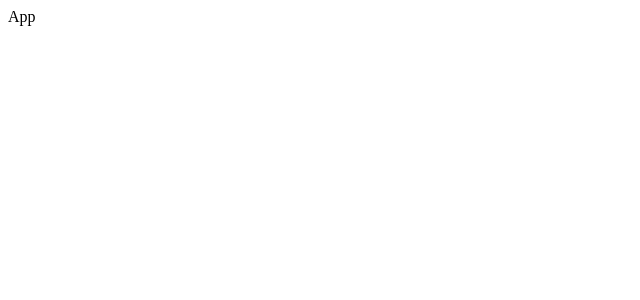
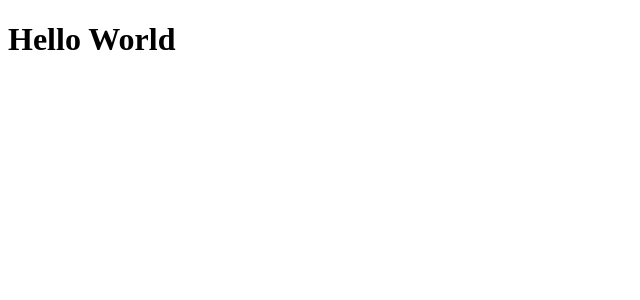
Before and after one commit to Selimology/Movie-Information-Platform, a React (Create React App) app: page / in a window 1280 px wide. Shown: the top 300 px of the page, without its empty margins (0-640 px from the left). Built offline with nearby package versions, Linux system fonts and the light colour scheme.

Commit message:
eslint configuration + initial file setup

```diff
--- a/src/components/App.jsx
+++ b/src/components/App.jsx
@@ -1,7 +1,11 @@
-import React from "react"
+import React from 'react';
 
-export const App = () => {
-  return <div>App</div>
+function App() {
+  return (
+    <div>
+      <h1>Hello World</h1>
+    </div>
+  );
 }
 
-export default App
+export default App;
```
Also changed, not shown: package.json (+8 -0 lines), src/index.js (+4 -4 lines), .eslintrc.js (added), 1 other file (tests, documents, lock files or other folders).
